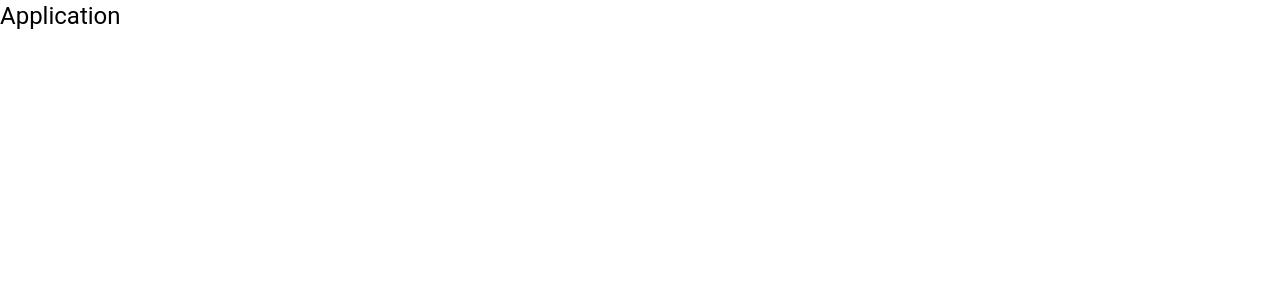
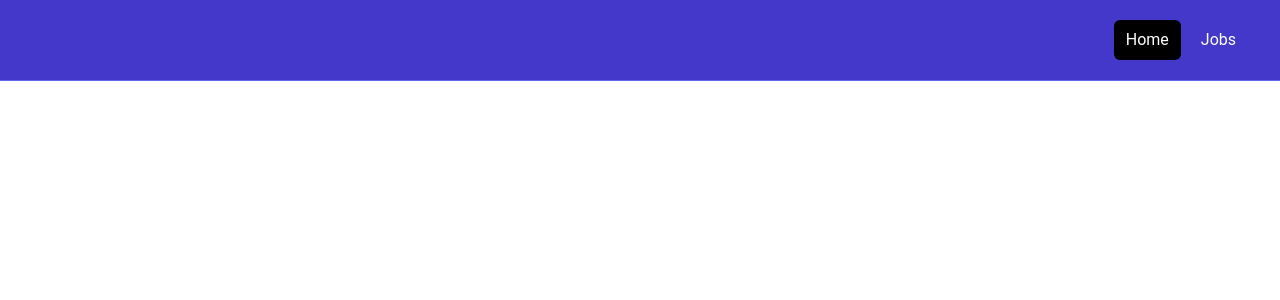
Before and after one commit to joelyles/react-course-02, a React (Vite) app: page / in a window 1280 px wide. Shown: the top 300 px of the page. Built offline with nearby package versions, Linux system fonts and the light colour scheme.

Commit message:
navbar component and tailwind styling

```diff
--- a/src/App.jsx
+++ b/src/App.jsx
@@ -1,6 +1,10 @@
+import Navbar from "./components/Navbar";
+
 const App = () => {
   return (
-    <div className="text-2xl">Application</div>
+    <>
+      <Navbar />
+    </>
   )
 }
 
--- /dev/null
+++ b/src/components/Navbar.jsx
@@ -0,0 +1,21 @@
+const Navbar = () => {
+  return (
+    <nav className="bg-indigo-700 border-b border-indigo-500">
+        <div className="mx-auto max-w-7xl px-2 sm:px-6 lg:px-8">
+            <div className="flex h-20 items-center justify-between">
+                <div className="flex flex-1 items-center justify-center md:items-stretch md:justify-start">
+                    <div className="md:ml-auto">
+                        <div className="flex space-x-2">
+                            <a href="" className="text-white bg-black hover:bg-gray-900 hover:text-white rounded-md px-3 py-2">Home</a>
+                            <a href="" className="text-white hover:bg-gray-900 hover:text-white rounded-md px-3 py-2">Jobs</a>
+                        </div>
+                    </div>
+                </div>
+            </div>
+        </div>
+
+    </nav>
+  )
+}
+
+export default Navbar
```
